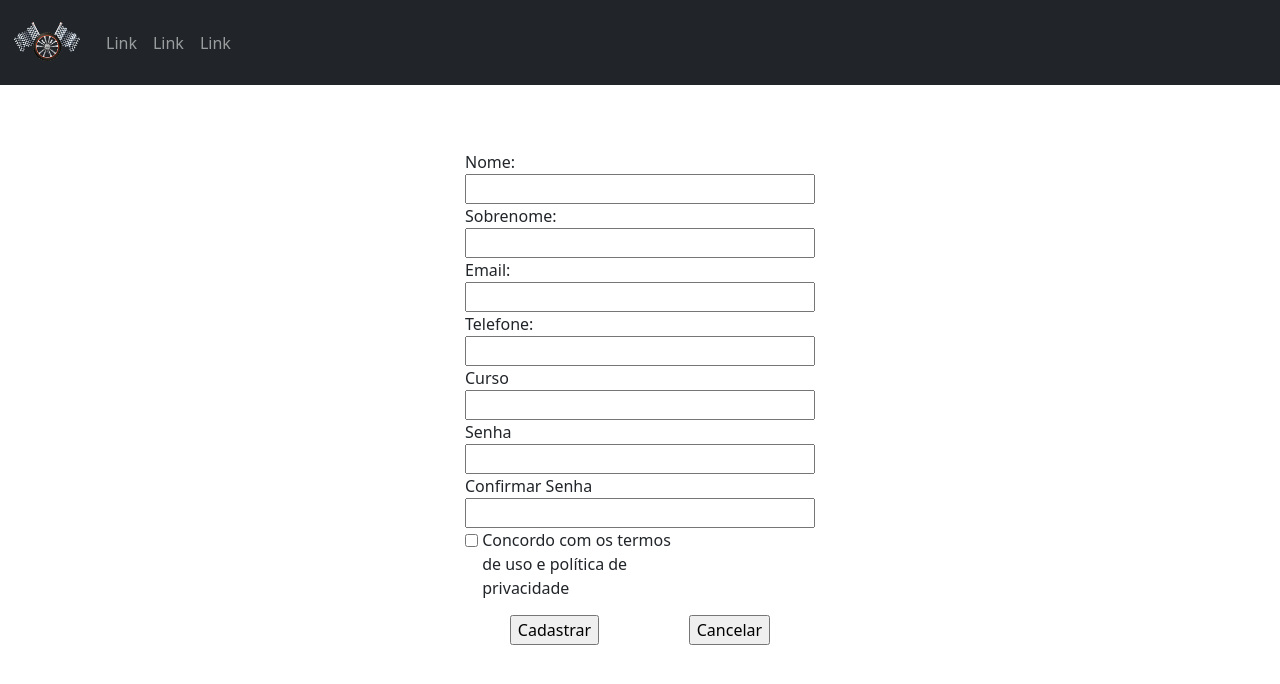
After one commit to marcos06k/fullstack, a PHP site: page /cadastro.html in a window 1280 px wide. The commit adds this page. Shown: the top 684 px of the page. Run offline with PHP 8.4, Linux system fonts and the light colour scheme.

Commit message:
pagina cadastro adicionada

```diff
--- a/assets/css/style.css
+++ b/assets/css/style.css
@@ -80,3 +80,54 @@ body{
 
     border: 1px solid black;
 }
+
+.botao_novo_cadastro{
+    padding: 5px 10px 5px 10px;
+    background-color: black;
+    color: white;
+    text-decoration: none;
+}
+
+
+/* pagina cadastro */
+.section_cadastro{
+    display: flex;
+    justify-content: center;
+
+    width: 100%;
+    margin: 150px 0 0 0 ;
+}
+
+
+.div_cadastro{
+    display: flex;
+    justify-content: center;
+    align-items: center;
+
+    width: 50%;
+}
+
+.div_cadastro form{
+    display: flex;
+    flex-direction: column;
+    width: 350px;
+}
+
+.checkbox_termos{
+    width: 200px;
+
+}
+
+
+.div_termos #concorda_termos{
+    vertical-align: top;
+    margin: 6px 0 0 0;
+}
+
+.div_botoes_form{
+    width: 100%;
+    display: flex;
+    justify-content: space-around;
+
+    margin: 15px 0 0 0;
+}
--- /dev/null
+++ b/cadastro.html
@@ -0,0 +1,78 @@
+<!DOCTYPE html>
+<html lang="pt-br">
+<head>
+    <meta charset="UTF-8">
+    <meta name="viewport" content="width=device-width, initial-scale=1.0">
+    <meta http-equiv="X-UA-Compatible" content="ie=edge">
+    <title>Novo Cadastro</title>
+    <!-- CSS -->
+    <link rel="stylesheet" href="assets/css/style.css">
+    <!-- bootstrap -->
+    <link href="https://cdn.jsdelivr.net/npm/bootstrap@5.3.2/dist/css/bootstrap.min.css" rel="stylesheet">
+    <script src="https://cdn.jsdelivr.net/npm/bootstrap@5.3.2/dist/js/bootstrap.bundle.min.js"></script>
+</head>
+<body>
+    <!-- navbar -->
+<nav class="navbar navbar-expand-sm navbar-dark bg-dark fixed-top">
+    <div class="container-fluid">
+        <a class="navbar-brand" href="#">
+            <img src="assets/img/Logo.png" alt="Avatar Logo" style="width:70px;" class="rounded-pill">
+        </a>
+        <button class="navbar-toggler" type="button" data-bs-toggle="collapse" data-bs-target="#mynavbar">
+            <span class="navbar-toggler-icon"></span>
+        </button>
+        <div class="collapse navbar-collapse" id="mynavbar">
+            <ul class="navbar-nav me-auto">
+                <li class="nav-item">
+                    <a class="nav-link" href="javascript:void(0)">Link</a>
+                </li>
+                <li class="nav-item">
+                    <a class="nav-link" href="javascript:void(0)">Link</a>
+                </li>
+                <li class="nav-item">
+                    <a class="nav-link" href="javascript:void(0)">Link</a>
+                </li>
+            </ul>
+        </div>
+    </div>
+</nav>
+
+
+<section class="section_cadastro">
+    <div class="div_cadastro">
+        <form action="">
+            <label for="nome">Nome:</label>
+            <input id="nome" type="text">
+
+            <label for="sobrenome">Sobrenome:</label>
+            <input id="sobrenome" type="text">
+
+            <label for="email">Email:</label>
+            <input id="email" type="text">
+
+            <label for="telefone">Telefone:</label>
+            <input id="telefone" type="text">
+
+            <label for="curso">Curso</label>
+            <input id="curso" type="text">
+
+            <label for="senha">Senha</label>
+            <input id="senha" type="text">
+
+            <label for="confirmar_senha">Confirmar Senha</label>
+            <input id="confirmar_senha" type="text">
+
+            <div class="div_termos">
+                <input id="concorda_termos" type="checkbox">
+                <label class="checkbox_termos" for="concorda_termos"> Concordo com os termos de uso e política de privacidade</label>
+            </div>
+
+            <div class="div_botoes_form">
+                <input type="submit" value="Cadastrar">
+                <input type="submit" value="Cancelar">
+            </div>
+        </form>
+    </div>
+</section>
+</body>
+</html>
--- a/login.html
+++ b/login.html
@@ -59,7 +59,7 @@
                 <div class="div_conteudo_boasvinda"> Seja Bem-Vindo
                     <img src="assets/img/Logo.png" alt="" style="width: 130px;">
                 </div>
-                <button>Novo Cadastro</button>
+                <a href="cadastro.html" class="botao_novo_cadastro">Novo cadastro</a>
             </div>
         </div>
     </section>
```
